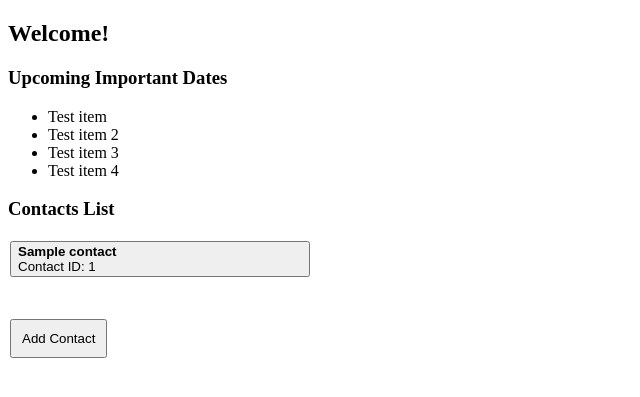
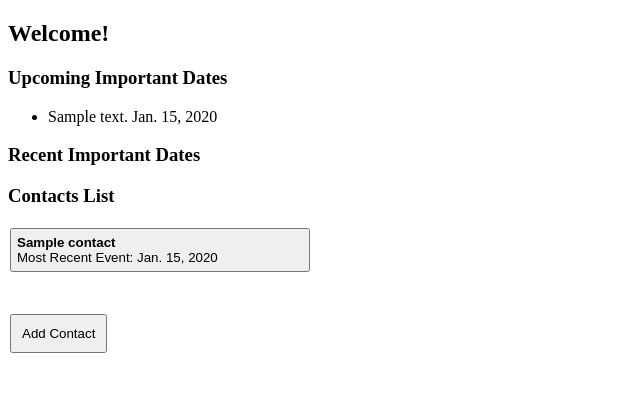
Before and after one commit to Seth-Rothschild/contacts_info, a Django app: page / in a window 1280 px wide. Shown: the top 397 px of the page, without its empty margins (0-640 px from the left). Run offline with Django 4.2, Linux system fonts and the light colour scheme; tables that the repository leaves empty hold one stand-in row (values such as "Sample post").

Commit message:
Add Recent Important Events, sort by Recent Events

```diff
--- a/contacts_app/models.py
+++ b/contacts_app/models.py
@@ -9,6 +9,9 @@ class Contact(models.Model):
 
     def __str__(self):
         return self.name
+
+    def most_recent_event(self):
+        return self.event_set.order_by("-date").first()
 
 
 class Event(models.Model):
--- a/contacts_app/templates/contacts_app/index.html
+++ b/contacts_app/templates/contacts_app/index.html
@@ -5,6 +5,7 @@
             text-align: left;
             width: 300px;
             margin: 2px;
+            padding: 5px;
         }
         button.add {
             margin: 2px;
@@ -21,10 +22,17 @@
     <p>
         <h3>Upcoming Important Dates</h3>
         <ul>
-          <li> Test item </li>
-          <li> Test item 2 </li>
-          <li> Test item 3 </li>
-          <li> Test item 4 </li>
+            {% for upcoming in upcoming_milestones %}
+                <li>{{upcoming.description}} {{upcoming.date}}</li>
+            {% endfor %}
+        </ul>
+    </p>
+    <p>
+        <h3>Recent Important Dates</h3>
+        <ul>
+            {% for recent in recent_milestones %}
+                <li>{{recent.description}} {{recent.date}}</li>
+            {% endfor %}
         </ul>
     </p>
 
@@ -35,7 +43,7 @@
         <form action="{% url 'contact_details' contact.id %}" method="get">
             <button class='contact'>
                 <b>{{contact.name}}</b> <br>
-                Contact ID: {{contact.id}}
+                Most Recent Event: {{contact.most_recent_event.date}}
             </button>
         </form>
         {% endfor %}
--- a/contacts_app/views.py
+++ b/contacts_app/views.py
@@ -7,17 +7,47 @@ from .models import Contact, Event, Milestone
 from django.template import loader
 from django.urls import reverse
 
+import datetime
+
 
 def index(request):
+    def sort_function(c):
+        if c.most_recent_event() is None:
+            return datetime.date.min
+        else:
+            return c.most_recent_event().date
+
+    def get_recent_milestones():
+        today = datetime.date.today()
+        today_numeric = 100 * today.month + today.day
+        unsorted_milestones = Milestone.objects.order_by(
+            "date__month", "date__day"
+        ).all()
+        numerics = [x.date.month * 100 + x.date.day for x in unsorted_milestones]
+        upcoming = []
+        previous = []
+        for milestone, numerics in zip(unsorted_milestones, numerics):
+            if numerics >= today_numeric:
+                upcoming.append(milestone)
+            else:
+                previous.append(milestone)
+        return upcoming + previous
+
     contacts_list = Contact.objects.all()
-    context = {"contacts_list": contacts_list}
+    contacts_list = sorted(contacts_list, key=sort_function)
+    milestones = get_recent_milestones()
+    context = {
+        "contacts_list": contacts_list,
+        "upcoming_milestones": milestones[:5],
+        "recent_milestones": milestones[-3:-1],
+    }
     return render(request, "contacts_app/index.html", context)
 
 
 def contact_details(request, contact_id):
     contact = get_object_or_404(Contact, pk=contact_id)
-    events = contact.event_set.order_by('-date').all()
-    milestones = contact.milestone_set.order_by('-date').all()
+    events = contact.event_set.order_by("-date").all()
+    milestones = contact.milestone_set.order_by("-date").all()
     context = {"contact": contact, "events": events, "milestones": milestones}
     return render(request, "contacts_app/contact_details.html", context)
 
```
